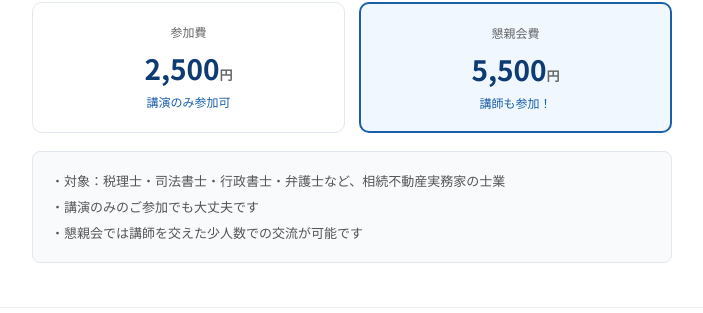
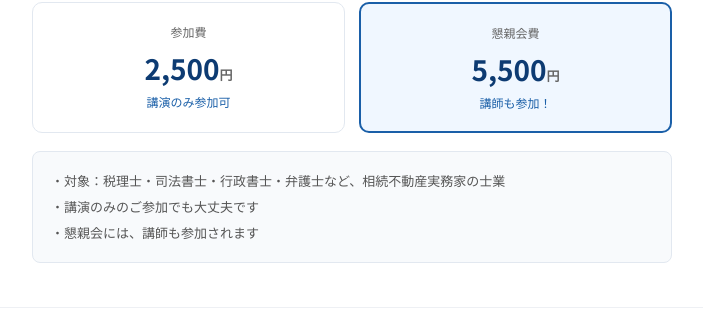
Before and after one commit to tsc-2021/20260805-seminar, a plain HTML site: page index.html in a window 1280 px wide. Shown: the part 1978-2291 px from the top of the page, without its empty margins (288-991 px from the left). Drawn offline with Linux system fonts and the light colour scheme.

Commit message:
Update index.html

```diff
--- a/index.html
+++ b/index.html
@@ -586,7 +586,7 @@
     <div class="fee-info">
       ・対象：税理士・司法書士・行政書士・弁護士など、相続不動産実務家の士業<br>
       ・講演のみのご参加でも大丈夫です<br>
-      ・懇親会では講師を交えた少人数での交流が可能です
+      ・懇親会には、講師も参加されます
     </div>
   </div>
 
```
